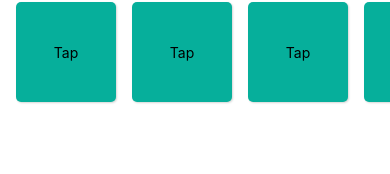
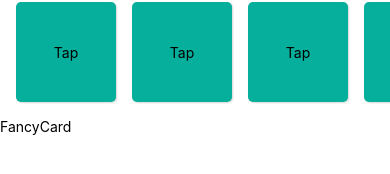
Before and after one commit to C-RayJalloh/basicMoblieApp, a React Native app: screen / in a window 390 px wide. Shown: the part 204-378 px from the top of the page. Built offline with nearby package versions, Linux system fonts and the light colour scheme.

Commit message:
"Added import and component for FancyCard"

```diff
--- a/App.tsx
+++ b/App.tsx
@@ -2,6 +2,7 @@
 import React from 'react';
 import FlatCard from './components/FlatCard';
 import ElevatedCard from './components/ElevatedCard';
+import FancyCard from './components/FancyCard';
 
 function App() {
   return (
@@ -11,6 +12,7 @@
         <View>
           <FlatCard />
           <ElevatedCard />
+          <FancyCard />
         </View>
       </ScrollView>
     </SafeAreaView>
--- /dev/null
+++ b/components/FancyCard.tsx
@@ -0,0 +1,12 @@
+import {StyleSheet, Text, View} from 'react-native';
+import React from 'react';
+
+export default function FancyCard() {
+  return (
+    <View>
+      <Text>FancyCard</Text>
+    </View>
+  );
+}
+
+const styles = StyleSheet.create({});
```
